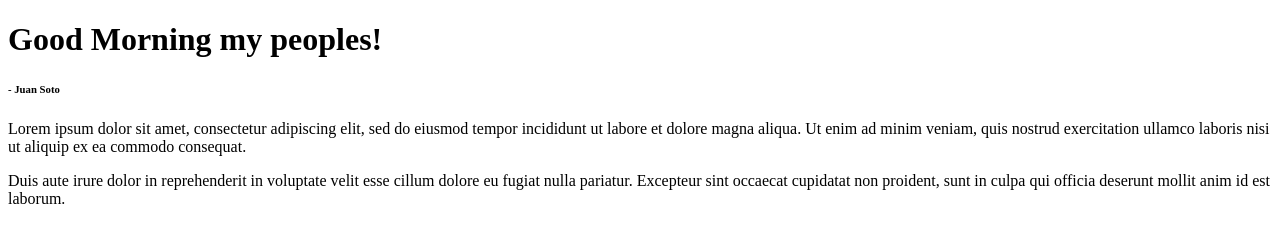
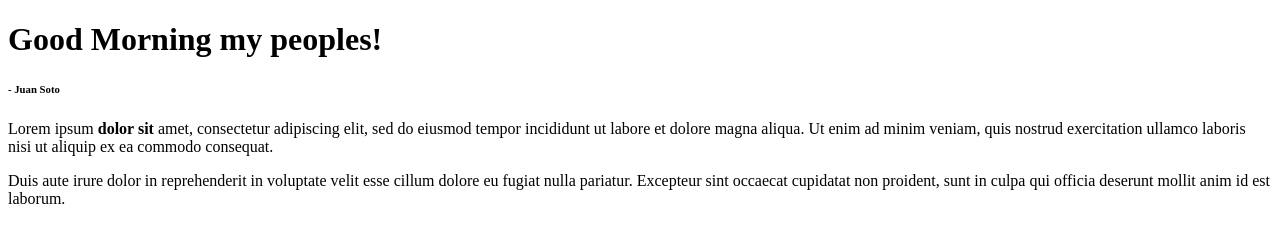
Before and after one commit to regthepadresfan/git_test, a plain HTML site: page index.html in a window 1280 px wide. Drawn offline with Linux system fonts and the light colour scheme.

Commit message:
New edit to index.html

```diff
--- a/index.html
+++ b/index.html
@@ -8,7 +8,7 @@
   <body>
     <h1>Good Morning my peoples!</h1>
     <h6>- Juan Soto</h6>
-    <p>Lorem ipsum dolor sit amet, consectetur adipiscing elit, sed do eiusmod tempor incididunt ut labore et dolore magna aliqua.
+    <p>Lorem ipsum <strong>dolor sit</strong> amet, consectetur adipiscing elit, sed do eiusmod tempor incididunt ut labore et dolore magna aliqua.
       Ut enim ad minim veniam, quis nostrud exercitation ullamco laboris nisi ut aliquip ex ea commodo consequat.</p>
     <p>Duis aute irure dolor in reprehenderit in voluptate velit esse cillum dolore eu fugiat nulla pariatur. Excepteur sint occaecat cupidatat non proident,
       sunt in culpa qui officia deserunt mollit anim id est laborum.</p>
```
